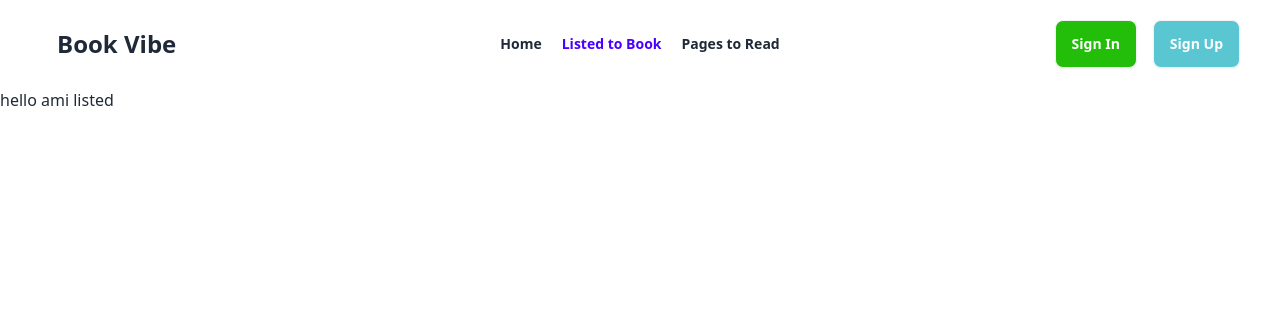
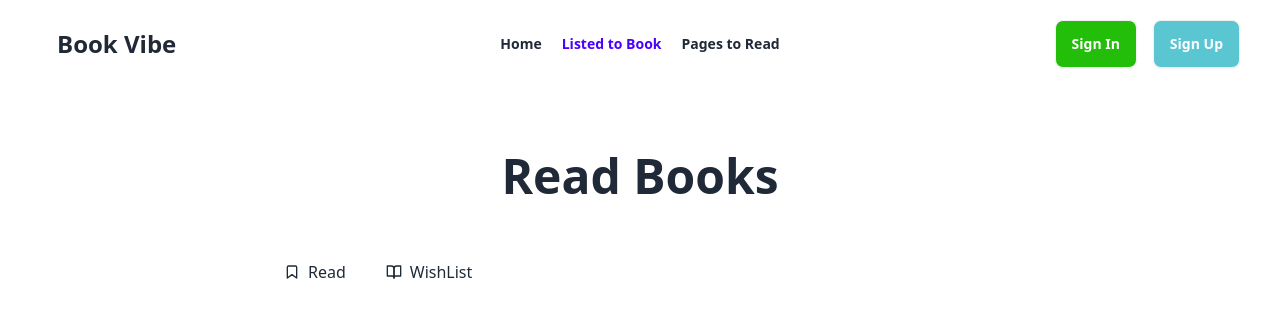
Before and after one commit to mdsaidul44/project-eight, a React (Vite) app: page /listed in a window 1280 px wide. Shown: the top 318 px of the page. Built offline with nearby package versions, Linux system fonts and the light colour scheme.

Commit message:
localstoreage data added

```diff
--- a/package.json
+++ b/package.json
@@ -16,6 +16,8 @@
     "react-dom": "^18.2.0",
     "react-icons": "^5.0.1",
     "react-router-dom": "^6.22.3",
+    "react-toastify": "^10.0.5",
+    "recharts": "^2.12.3",
     "sort-by": "^1.2.0"
   },
   "devDependencies": {
--- a/src/components/BookDetails/BookDetails.jsx
+++ b/src/components/BookDetails/BookDetails.jsx
@@ -1,13 +1,22 @@
+
 import { NavLink, useLoaderData, useParams } from "react-router-dom";
-
+import { saveBookData } from "../Utility/Book";
+import { toast } from "react-toastify";
 
 const BookDetails = () => {
     const booksData = useLoaderData()
     const { id } = useParams()
     const IdInt = parseInt(id)
     const data = booksData.find(book => book.id == IdInt)
-    const { bookName, author, bookReview, category, image, publisher, tags, totalPages, yearOfPublishing, rating,types } = data
+    const { bookName, author, bookReview, image, publisher, tags, totalPages, yearOfPublishing, rating,types } = data
 
+    const handleReadBook = (id) =>{
+         saveBookData(id)
+    }
+
+    const handleWishListBook= () =>{
+
+    }
     return (
         <div className="hero min-h-screen">
             <div className="hero-content flex-col lg:flex-row">
@@ -16,9 +25,9 @@
                 </div>
                 <div className="p-10">
                     <h1 className="text-5xl font-bold">{bookName}</h1>
-                    <p className="font-semibold">By :{author}</p>
+                    <p className="font-bold my-5">By :  {author}</p>
                     <hr />
-                    <h1 className="my-3 font-semibold">{types}</h1>
+                    <h1 className="my-3 font-bold">{types}</h1>
                     <hr />
                     <p className="py-6"><span className="font-bold"> Review :</span> {bookReview}</p>
                     <div className="flex gap-4 text-[#23BE0A]">
@@ -45,12 +54,13 @@
                         </div>
                     </div>
 
-                   <NavLink> <button className="btn mr-6">Read</button></NavLink>
-                   <NavLink><button className="btn  text-white bg-[#59C6D2]">WishList</button></NavLink>
+                   <NavLink> <button onClick={() => handleReadBook(id)} className="btn mr-6">Read</button></NavLink>
+                   <NavLink><button onClick={() => handleWishListBook()} className="btn  text-white bg-[#59C6D2]">WishList</button></NavLink>
 
                 </div>
             </div>
         </div>
+
     );
 };
 
--- a/src/components/Home/Home.jsx
+++ b/src/components/Home/Home.jsx
@@ -10,11 +10,15 @@
             <div className="lg:flex justify-between lg:p-12 rounded-2xl  bg-slate-100 lg:m-14 lg:h-96">
                 <div className="lg:p-12 ml-8">
                     <h1 className="text-6xl font-bold">Books to freshen up your bookshelf</h1>
-                    <NavLink>
+                    <NavLink
+                    to='/listed'>
                         <button className="  h-11 lg:w-40 border-2 bg-[#23BE0A] mt-4 rounded-md text-white">View The List </button>
                     </NavLink>
                 </div>
                 <img className="h-72 w-60 mr-32 " src="https://i.ibb.co/s6LMzmm/494-4945926-jeffrey-archer-books-hd-png-download.jpg" alt="" />
+            </div>
+            <div className="text-5xl font-bold justify-center text-center">
+                <h1>Books</h1>
             </div>
             <div className="grid lg:grid-cols-3 gap-20 lg:m-14 ">
             {
--- a/src/components/Listed/Listed.jsx
+++ b/src/components/Listed/Listed.jsx
@@ -1,9 +1,54 @@
+import { useEffect, useState } from "react";
+import { Link, useLoaderData } from "react-router-dom";
+import { getStoredBookData } from "../Utility/Book";
+
 
 
 const Listed = () => {
+    const books = useLoaderData()
+    useEffect(()=>{
+        const storedBookIds = getStoredBookData();
+        if(books.length > 0){
+             const bookSaved = [];
+             for(const id of storedBookIds){
+                const book =book.find(book => book.id === id)
+                if(book){
+                    bookSaved.push(book)
+                }
+             }
+             console.log(books,storedBookIds,bookSaved)
+        }
+    },[books])
+    const [tabIndex ,setTabIndex] = useState()
     return (
-        <div>
-            <h1>hello ami listed</h1>
+        <div className="max-w-3xl px-6 py-16 mx-auto space-y-12">
+            <div className="text-5xl font-bold justify-center text-center"><h1>Read Books</h1></div>
+            <article className="space-y-8 ">
+                <div className="space-y-6">
+                    <div className="flex items-center -mx-4 overflow-x-auto overflow-y-hidden sm:justify-start flex-nowrap ">
+                        <Link
+                            onClick={() => setTabIndex(0)}
+
+                            className={`flex items-center flex-shrink-0 px-5 py-3 space-x-2 ${tabIndex === 0 ? 'border border-b-0 ' : 'border-b'}rounded-t-lg dark:border-gray-600 dark:text-gray-900`}>
+
+                            <svg xmlns="http://www.w3.org/2000/svg" viewBox="0 0 24 24" fill="none" stroke="currentColor" strokeWidth="2" strokeLinecap="round" strokeLinejoin="round" className="w-4 h-4">
+                                <path d="M19 21l-7-5-7 5V5a2 2 0 0 1 2-2h10a2 2 0 0 1 2 2z"></path>
+                            </svg>
+                            <span>Read</span>
+                        </Link>
+                        <Link
+                            onClick={() => setTabIndex(1)}
+                                className={`flex items-center flex-shrink-0 px-5 py-3 space-x-2 ${ tabIndex === 1 ? 'border border-b-0 ' : 'border-b-0'}rounded-t-lg dark:border-gray-600 dark:text-gray-900`}>
+                            <svg xmlns="http://www.w3.org/2000/svg" viewBox="0 0 24 24" fill="none" stroke="currentColor" strokeWidth="2" strokeLinecap="round" strokeLinejoin="round" className="w-4 h-4">
+                                <path d="M2 3h6a4 4 0 0 1 4 4v14a3 3 0 0 0-3-3H2z"></path>
+                                <path d="M22 3h-6a4 4 0 0 0-4 4v14a3 3 0 0 1 3-3h7z"></path>
+                            </svg>
+                            <span>WishList</span>
+                        </Link>
+                    </div>
+                </div>
+                {/* <Outlet /> */}
+            </article>
         </div>
     );
 };
--- /dev/null
+++ b/src/components/Utility/Book.js
@@ -0,0 +1,24 @@
+import { toast } from "react-toastify"
+import 'react-toastify/dist/ReactToastify.css';
+
+
+const getStoredBookData = ()=>{
+    const storedBookData = localStorage.getItem('read-book')
+    if(storedBookData){
+        return JSON.parse(storedBookData)
+    }
+     return []
+
+}
+const saveBookData = (id) =>{
+    const storedBookData = getStoredBookData()
+    const exists = storedBookData.find(book=> book === id)
+    if(exists){
+        return toast.error('already readied')
+    }
+    storedBookData.push(id)
+    localStorage.setItem('read-book', JSON.stringify(storedBookData))
+    toast.success('Read the book successfully')
+}
+
+export { getStoredBookData, saveBookData}
--- a/src/main.jsx
+++ b/src/main.jsx
@@ -12,6 +12,7 @@
 import Pages from './components/Pages/Pages.jsx';
 import ErrorElement from './components/ErrorElement/ErrorElement.jsx';
 import BookDetails from './components/BookDetails/BookDetails.jsx';
+import { ToastContainer } from 'react-toastify';
 
 const router = createBrowserRouter([
   {
@@ -32,7 +33,8 @@
       },
       {
         path:'/listed',
-        element:<Listed/>
+        element:<Listed/>,
+        loader: () => fetch('/BooksData.json')
       },
       {
         path:'/pages',
@@ -44,5 +46,6 @@
 ReactDOM.createRoot(document.getElementById('root')).render(
   <React.StrictMode>
     <RouterProvider router={router}/>
+    <ToastContainer />
   </React.StrictMode>,
 )
```
Also changed, not shown: src/components/Book/Book.jsx (line endings or trailing spaces), 1 other file (tests, documents, lock files or other folders).
